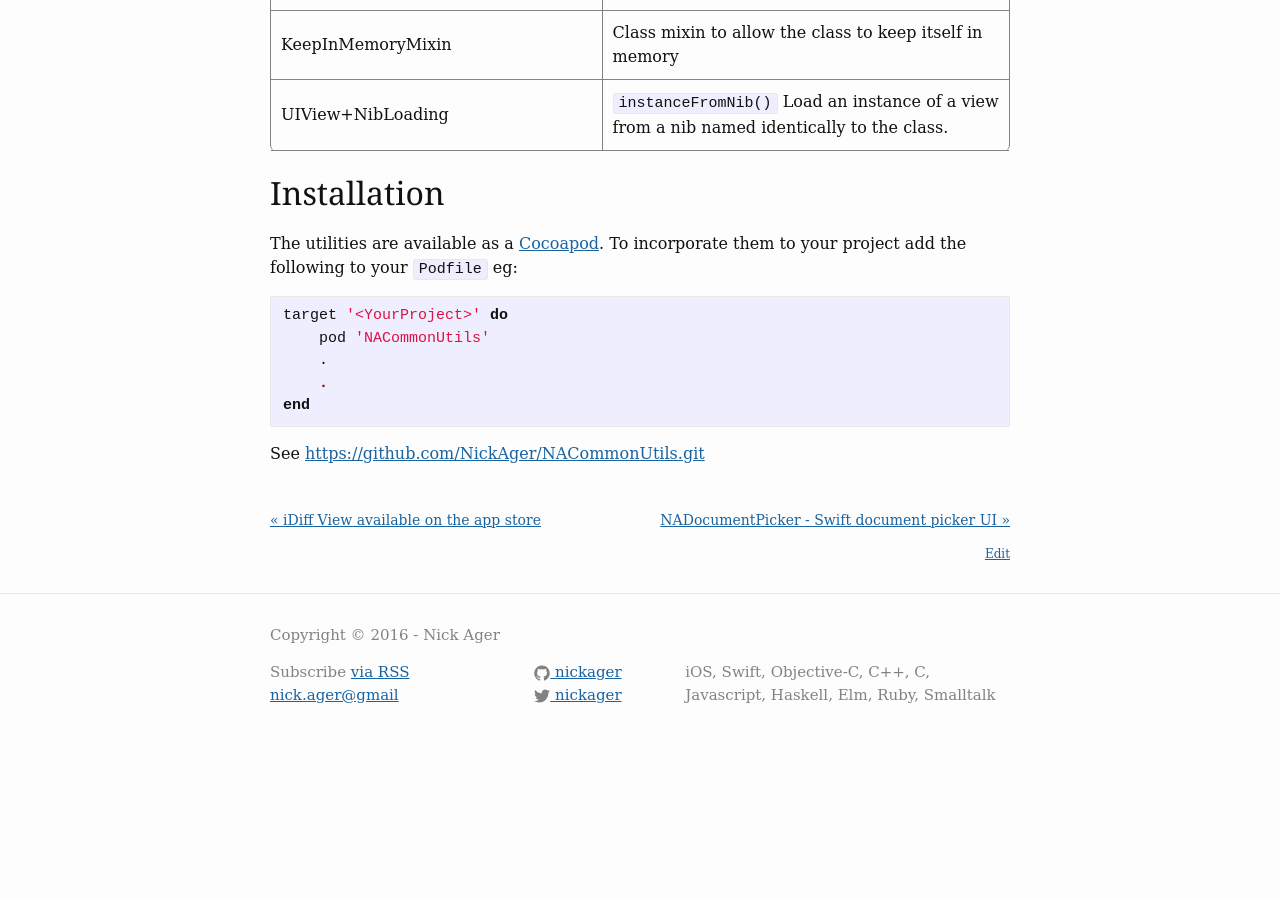
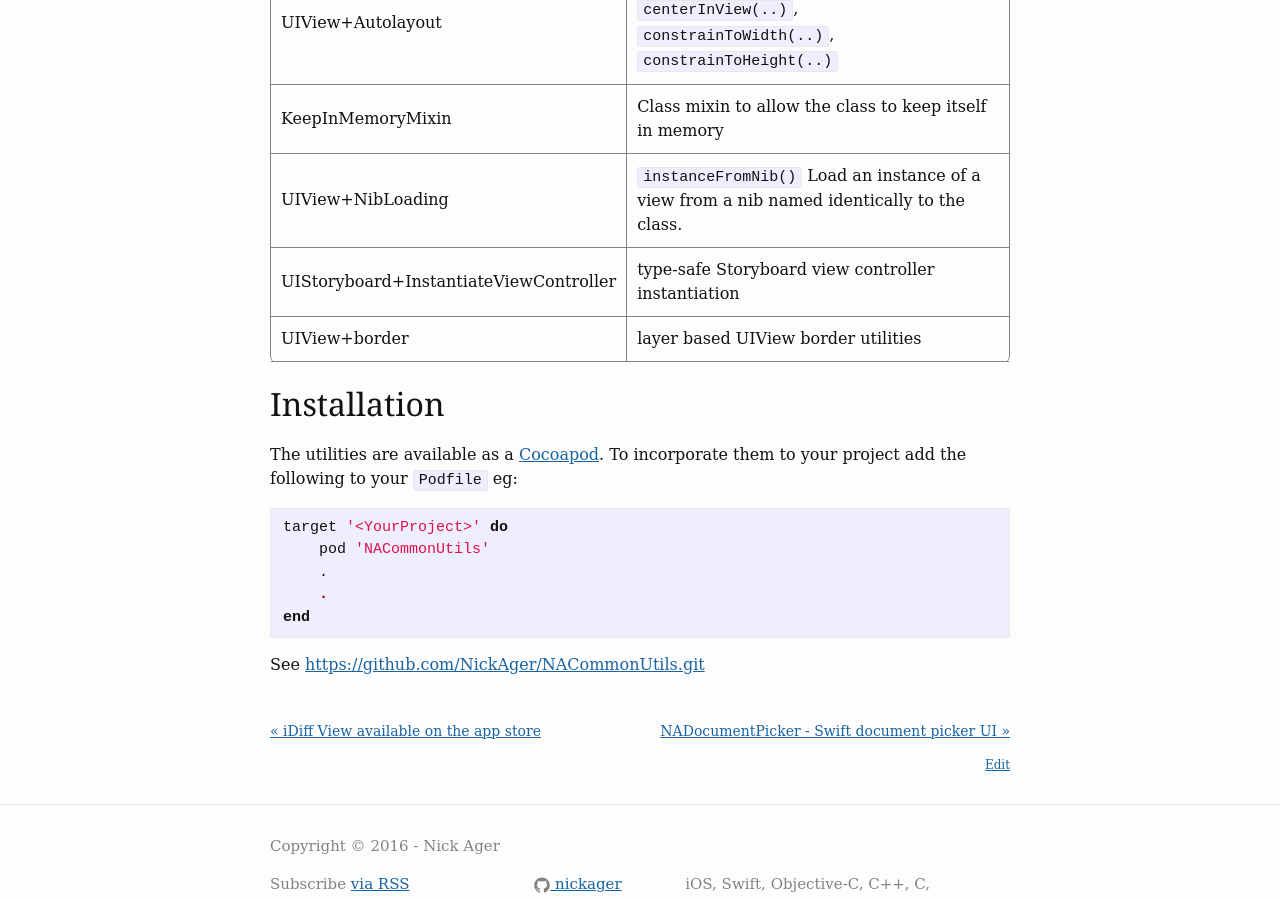
Before and after one commit to NickAger/nickager.github.io, a Jekyll site: the page built from _posts/2016-03-04-NACommonUtils.md, in a window 1280 px wide and 900 px high, scrolled down 1016 px. Built offline with Jekyll 4.4.1, drawn with Linux system fonts in a browser that asks for light colours; nearby versions of some CDN libraries; some web fonts are replaced; comment, search, counter and statistics services are not loaded; before the commit the page ends 1782 px from its top, so only the background shows below that.

Commit message:
added details of new utilities in NACommonUtils

```diff
--- a/_posts/2016-03-04-NACommonUtils.md
+++ b/_posts/2016-03-04-NACommonUtils.md
@@ -29,7 +29,9 @@ I've released some common Swift utilities and extensions that I use across a num
 |UIResponder+FindUIViewController|Walk the responder chain until we find a `UIViewController`; useful when a `UIView` needs to access `UIViewController` API|
 |UIView+Autolayout|Autolayout helpers; `useAutolayout()`, `centerInView(..)`, `constrainToWidth(..)`, `constrainToHeight(..) `|
 |KeepInMemoryMixin|Class mixin to allow the class to keep itself in memory|
-|UIView+NibLoading|`instanceFromNib()` Load an instance of a view from a nib named identically to the class.
+|UIView+NibLoading|`instanceFromNib()` Load an instance of a view from a nib named identically to the class.|
+|UIStoryboard+InstantiateViewController|type-safe Storyboard view controller instantiation|
+|UIView+border|layer based UIView border utilities|
 
 <!--more-->
 
```
